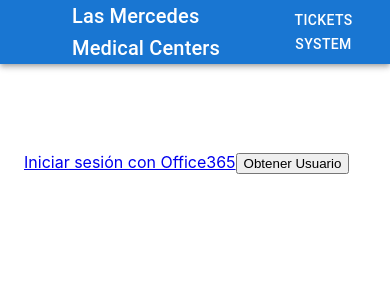
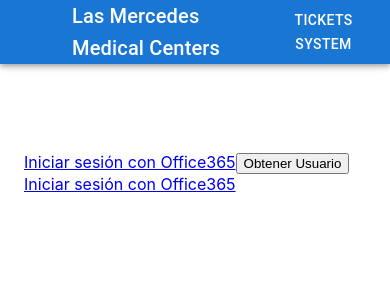
Before and after one commit to eulloa1982/user-front-tickets, a React (Create React App) app: page / in a window 390 px wide. Shown: the top 300 px of the page. Built offline with nearby package versions, Linux system fonts and the light colour scheme; some icons are missing.

Commit message:
Update tableTickets.js

```diff
--- a/src/components/tableTickets.js
+++ b/src/components/tableTickets.js
@@ -21,7 +21,7 @@ import {
 export default function TableTickets() {
 
   const { user, loading, error, getUser } = useAzureUser();
-  console.log(getUser);
+  console.log(user);
 
   return (
     <div>
@@ -32,11 +32,11 @@ export default function TableTickets() {
       {loading && <p>Cargando usuario...</p>}
       {error && <p>Error: {error.message}</p>}
 
-      {user && (
-        <div>
-          <h1>Hola {user.user_claims.find(c => c.typ === 'name')?.val}!</h1>
-        </div>
-      )}
+      {user ? (
+      <h1>Hola {user.clientPrincipal.userDetails} 👋</h1>
+    ) : (
+      <a href="/.auth/login/aad">Iniciar sesión con Office365</a>
+    )}
     </div>
   );
     //const user = 'esteban'
```
